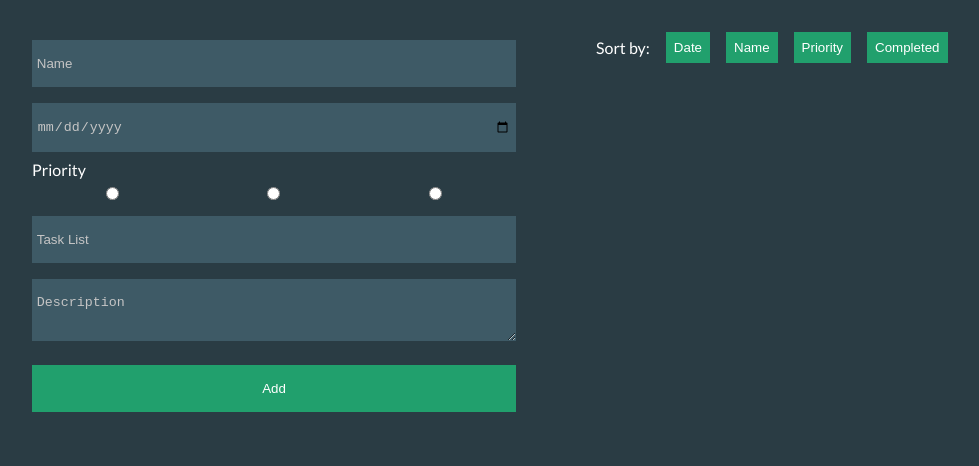
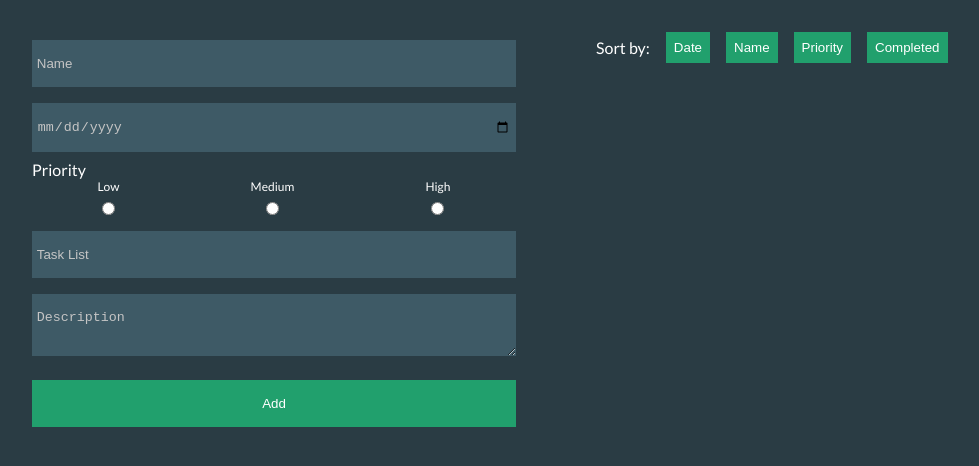
Before and after one commit to Muiqqq/Deadline-App-Frontend, a React (Create React App) app in the folder deadline-app/: page / in a window 1280 px wide. Shown: the top 466 px of the page, without its empty margins (5-984 px from the left). Built offline with nearby package versions, Linux system fonts and the light colour scheme.

Commit message:
Add labels for priority.
Needs CSS for final styling.

```diff
--- a/deadline-app/src/components/TodoForm.js
+++ b/deadline-app/src/components/TodoForm.js
@@ -64,6 +64,8 @@ class TodoForm extends React.Component {
         <label>
           Priority
           <div id='priority'>
+            <div>
+              <label for='3'>Low</label>
               <input
                 onChange={this.inputChange}
                 type='radio'
@@ -71,6 +73,9 @@ class TodoForm extends React.Component {
                 value='3'
                 name='priority'
               />
+            </div>
+            <div>
+              <label for='2'>Medium</label>
               <input
                 onChange={this.inputChange}
                 type='radio'
@@ -78,6 +83,9 @@ class TodoForm extends React.Component {
                 value='2'
                 name='priority'
               />
+            </div>
+            <div>
+              <label for='2'>High</label>
               <input
                 onChange={this.inputChange}
                 type='radio'
@@ -85,6 +93,7 @@ class TodoForm extends React.Component {
                 value='1'
                 name='priority'
               />
+            </div>
           </div>
         </label>
         <input
--- a/deadline-app/src/scss/Main.scss
+++ b/deadline-app/src/scss/Main.scss
@@ -75,6 +75,16 @@ ul {
     #priority {
       display: flex;
       justify-content: space-around;
+
+      div {
+        display: flex;
+        flex-direction: column;
+        align-items: center;
+
+        label {
+          font-size: 0.75rem;
+        }
+      }
     }
 
     .input-description {
```
Lines whose indentation alone changed are shown as unchanged.
